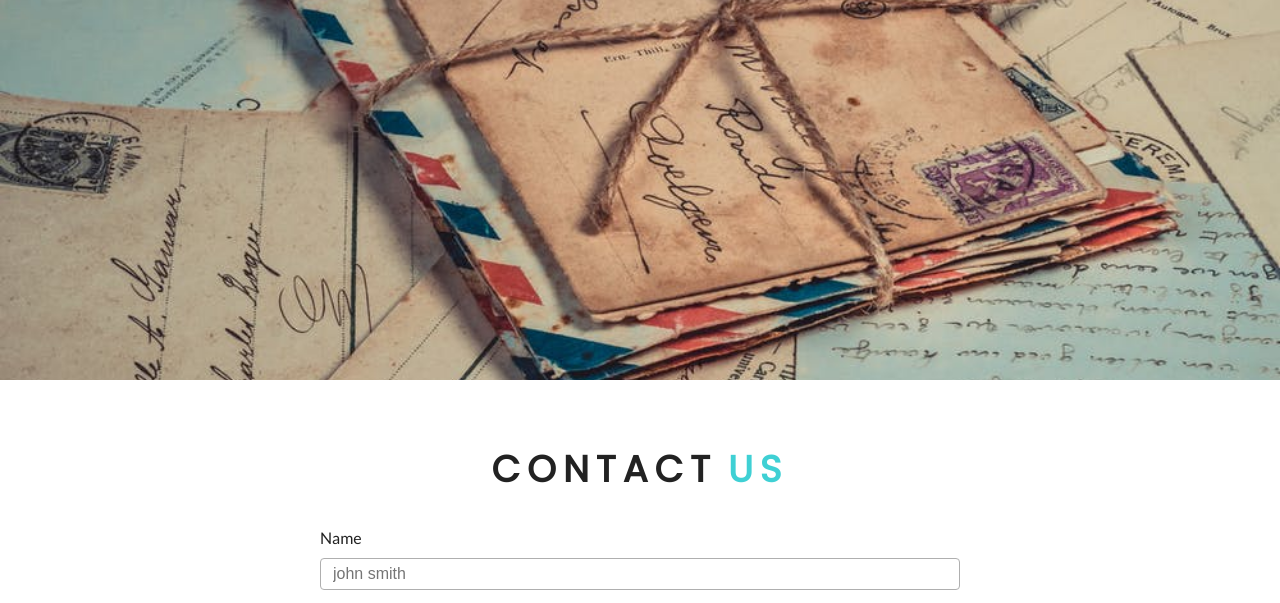
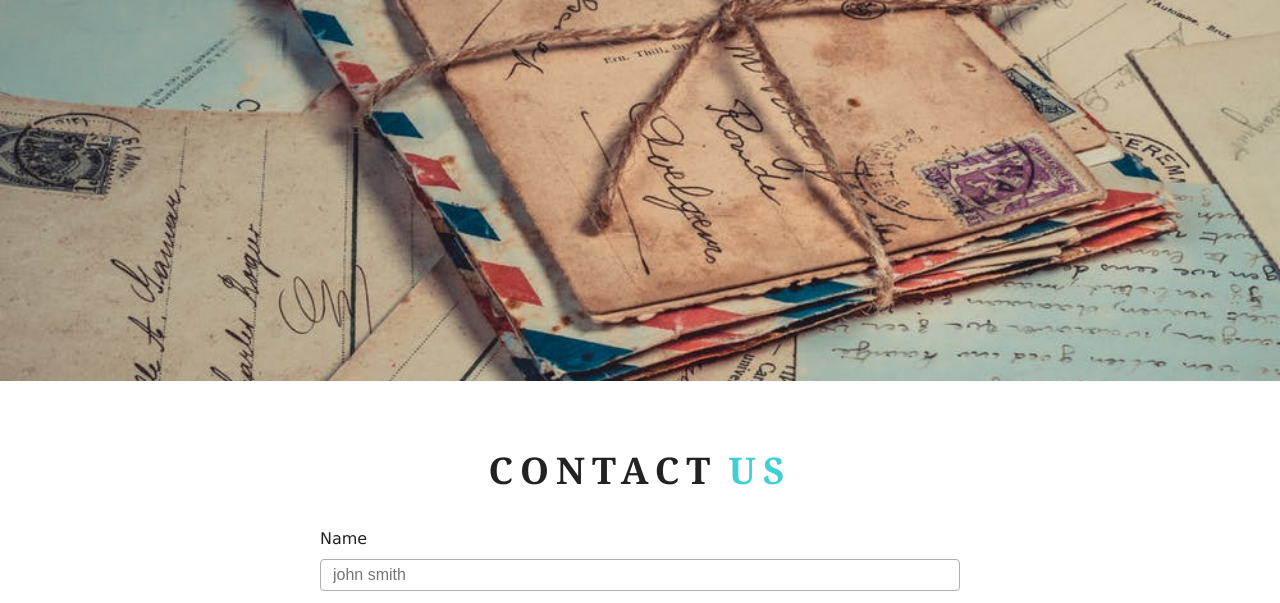
Before and after one commit to john-smilga/gatsby-backroads-project-recording, a Gatsby site: page /contact in a window 1280 px wide. Shown: the part 190-793 px from the top of the page. Built offline with nearby package versions, Linux system fonts and the light colour scheme; Gatsby itself is replaced by a stand-in of ours.

Commit message:
testing different fonts

```diff
--- a/src/components/layout.css
+++ b/src/components/layout.css
@@ -1,4 +1,4 @@
-@import url("https://fonts.googleapis.com/css?family=Lato|Poppins");
+/* @import url("https://fonts.googleapis.com/css?family=Lato|Poppins"); */
 
 :root {
   --primaryColor: #3fd0d4;
@@ -20,7 +20,7 @@
 }
 
 body {
-  font-family: "Lato", sans-serif;
+  font-family: Verdana, Geneva, Tahoma, sans-serif;
   color: var(--mainBlack);
   background: var(--mainWhite);
   line-height: 1.4;
@@ -32,7 +32,7 @@
 h4,
 h5,
 h6 {
-  font-family: "Poppins", sans-serif;
+  font-family: Georgia, "Times New Roman", Times, serif;
   margin-bottom: 1.25rem;
   letter-spacing: var(--mainSpacing);
 }
```
